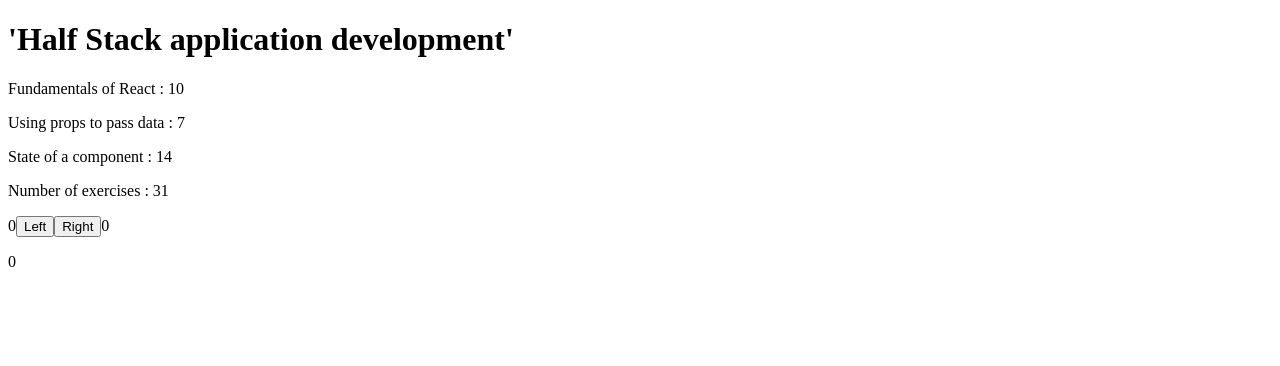
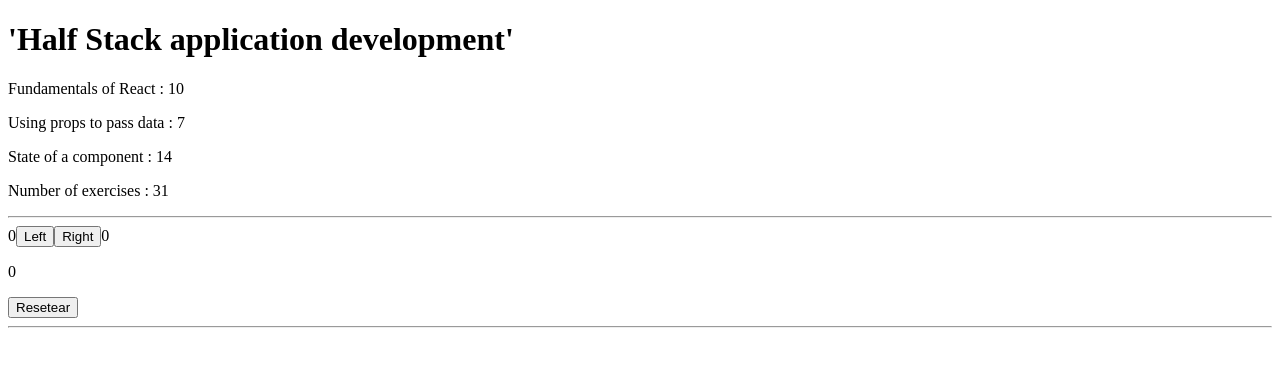
Before and after one commit to LeoteauG/midu-Bootcamp, a React (Create React App) app in the folder part1/courseinfo/: page / in a window 1280 px wide. Shown: the top 366 px of the page. Built offline with nearby package versions, Linux system fonts and the light colour scheme.

Commit message:
change: incorporacion del componente state para practicar los estados

```diff
--- a/part1/courseinfo/src/App.js
+++ b/part1/courseinfo/src/App.js
@@ -9,7 +9,9 @@
       <Header title = "'Half Stack application development'"/>
       <Content/>
       <Total title = "Number of exercises"/>
+      <hr/>
       <Clicksused/>
+      <hr/>
     </div>
   )
 }
--- a/part1/courseinfo/src/components/State.js
+++ b/part1/courseinfo/src/components/State.js
@@ -26,6 +26,15 @@
         useClicks(clicks + 1)
     }
 
+    const Reset = () =>{
+        useClick({
+            ...click,
+            clickleft: 0,
+            clickright: 0
+        })
+        useClicks(0)
+    }
+
     return(
         <>
             {click.clickleft}
@@ -33,6 +42,9 @@
             <button onClick = {CambioClickRight}>Right</button>
             {click.clickright}
             <p>{clicks}</p>
+            <button onClick = {Reset}>
+                Resetear
+            </button>
         </>
     )
 }
```
